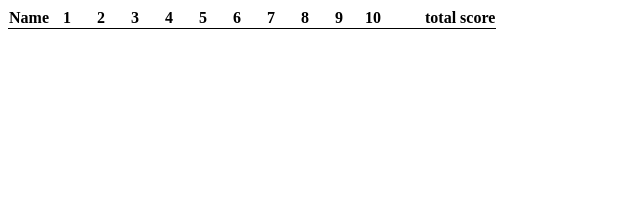
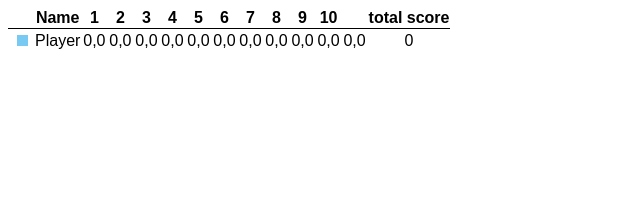
Before and after one commit to lwassermann/bowling, a plain HTML site: page index.html in a window 1280 px wide. Shown: the whole page, without its empty margins (0-640 px from the left). Drawn offline with Linux system fonts and the light colour scheme.

Commit message:
added and displayed random colors for each player (for the graphical visualization

```diff
--- a/bowling.css
+++ b/bowling.css
@@ -1,9 +1,19 @@
+body {
+	font-size: 100.1%;
+	font-family: sans-serif;
+}
+
 scoring {
 	display: table;
 }
 th {
-	min-width: 2em;
 	border-bottom: 1px solid black;
+	text-align: center;
+	min-width: 1.5em;
+}
+
+td {
+	text-align: center;
 }
 
 testresults {
@@ -12,7 +22,6 @@ testresults {
 	position: fixed;
 	bottom: 1em;
 	right: 1em;
-	font-family: sans-serif;
 	color: white;
 }
 testresults.success {
@@ -21,3 +30,10 @@ testresults.success {
 testresults.failed {
 	background-color: red;
 }
+colorlegend {
+	margin: .3em .3em 0 .5em;
+	width: .7em;
+	height: .7em;
+	display: block;
+	background-color: black;
+}
--- a/bowling.js
+++ b/bowling.js
@@ -12,7 +12,7 @@ bowling.Player = function (optName) {
     // associate business logic, i.e. players with visualizations, i.e. HTML
     // nodes in another way.
     this.renderContext = bowling.createRow();
-    this.color = randomColor();
+    this.color = Color.random();
     return this;
 };
 
@@ -38,12 +38,21 @@ Object.extend(bowling.Player.prototype, {
         }, { sum: 0, nextRolls: this.bonusRolls}).sum
     },
     render: function() {
+        this.renderColor(this.renderContext.children[0]);
         var content = [this.name]
             .concat(this.frames)
             .concat([this.bonusRolls, this.score()]);
         content.forEach(function(ea, idx) {
-            this.renderContext.children[idx].innerHTML = content[idx];
+            this.renderContext.children[idx + 1].innerHTML = content[idx];
         }, this);
+    },
+    renderColor: function(htmlNode) {
+        while (htmlNode.lastChild) {
+            htmlNode.removeChild(htmlNode.lastChild);
+        }
+        var color = document.createElement('colorLegend');
+        color.style.backgroundColor = Color.intToStr(this.color);
+        htmlNode.appendChild(color);
     }
 });
 
@@ -72,7 +81,7 @@ updateVisualization = function() {
 
 bowling.createRow = function(optContent) {
     var tr = document.createElement('tr');
-    Array.range(13).forEach(function(ea) {
+    Array.range(14).forEach(function(ea) {
         var td = document.createElement('td');
         td.appendChild(document.createTextNode(optContent && optContent[ea] || ''));
         tr.appendChild(td);
--- a/index.html
+++ b/index.html
@@ -18,13 +18,15 @@ initializeFrameTable(scores);
 
 function initializeFrameTable(domNode) {
   var headRow = document.createElement('tr');
-  ['Name'].concat(Array.range(1, 11)).concat(['', 'total score']).forEach(function(ea) {
-    var th = document.createElement('th');
-    th.appendChild(document.createTextNode(ea));
-    headRow.appendChild(th);
-  })
+  ['', 'Name'].concat(Array.range(1, 11)).concat(['', 'total score'])
+    .forEach(function(ea) {
+      var th = document.createElement('th');
+      th.appendChild(document.createTextNode(ea));
+      headRow.appendChild(th);
+    })
   domNode.appendChild(headRow);
 }
+bowling.addPlayer();
 
     </script>
   </body>
--- a/lib.js
+++ b/lib.js
@@ -96,25 +96,31 @@ var Functions = Functions || {};
 Functions.plus = function(a, b) { return a + b; };
 Functions.id = function(a) { return a; };
 
+var Color = Color || {};
 // functions for random colors for the visualization
 // copied from/inspired by http://martin.ankerl.com/2009/12/09/how-to-create-random-colors-programmatically/
-randomColor = function() {
-  var that = randomColor,
-    hsvToRgb = function(h, s, v) {
-      h_i = Math.floor(h * 6);
-      f = h * 6 - h_i;
-      p = v * (1 - s);
-      q = v * (1 - f*s);
-      t = v * (1 - (1 - f) * s);
-      if (h_i == 0) { return [v, t, p]; }
-      if (h_i == 1) { return [q, v, p]; }
-      if (h_i == 2) { return [p, v, t]; }
-      if (h_i == 3) { return [p, q, v]; }
-      if (h_i == 4) { return [t, p, v]; }
-      if (h_i == 5) { return [v, p, q]; }
+Color.random = function() {
+  var hsvToRgb = function(h, s, v) {
+      var h_i = Math.floor(h * 6),
+        f = h * 6 - h_i,
+        p = v * (1 - s),
+        q = v * (1 - f*s),
+        t = v * (1 - (1 - f) * s),
+        rgb;
+      if (h_i == 0) { rgb = [v, t, p]; }
+      if (h_i == 1) { rgb = [q, v, p]; }
+      if (h_i == 2) { rgb = [p, v, t]; }
+      if (h_i == 3) { rgb = [p, q, v]; }
+      if (h_i == 4) { rgb = [t, p, v]; }
+      if (h_i == 5) { rgb = [v, p, q]; }
+      return rgb.map(function(ea) { return Math.floor(ea * 255) });
     };
-  that.h = (that.h + that.golden_ratio_conjugate) % 1;
-  return hsvToRgb(that.h, 0.5, 0.95)
+  this.h = (this.h + this.golden_ratio_conjugate) % 1;
+  return hsvToRgb(this.h, 0.5, 0.95)
 }
-randomColor.h = Math.random();
-randomColor.golden_ratio_conjugate = 0.618033988749895;
+Color.h = Math.random();
+Color.golden_ratio_conjugate = 0.618033988749895;
+
+Color.intToStr = function(rgb) {
+  return 'rgb(' + rgb[0] + ', ' + rgb[1] + ', ' + rgb[2] + ')';
+};
```
